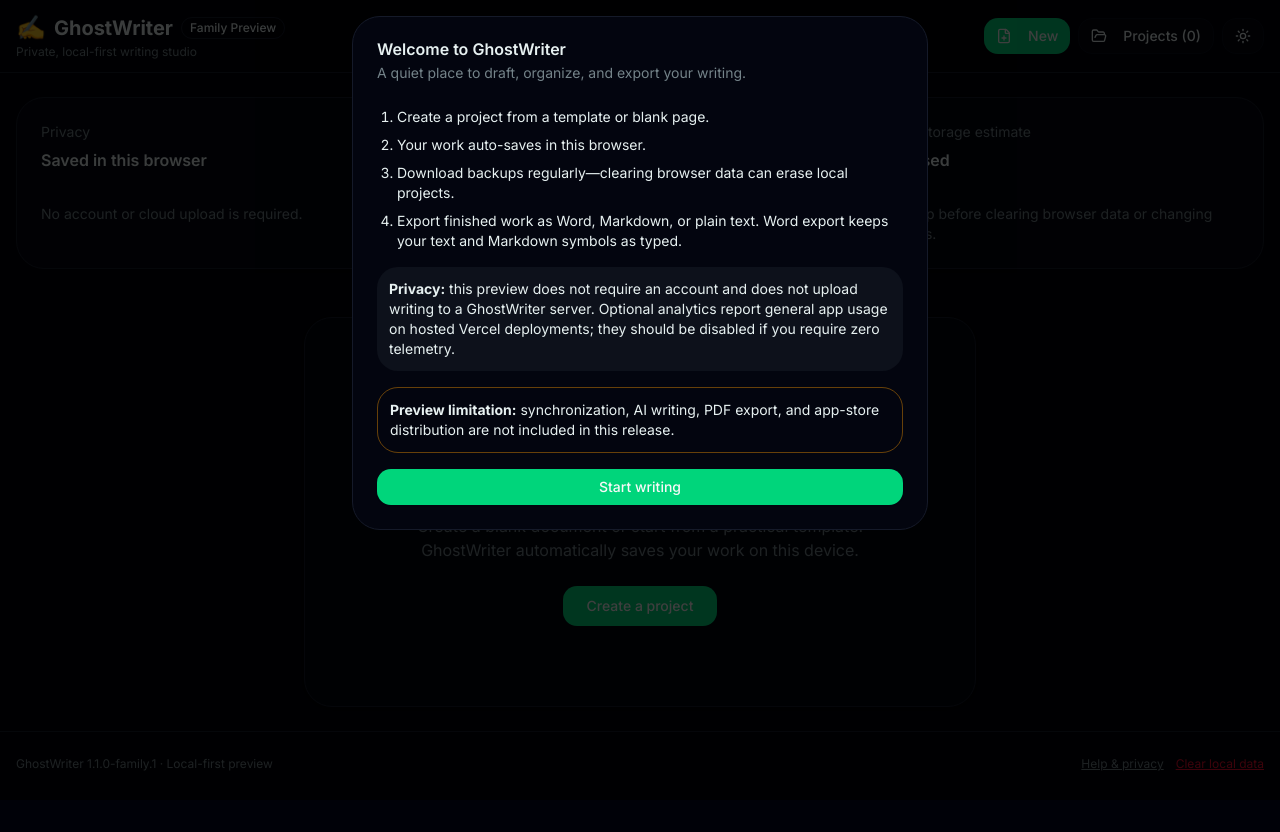
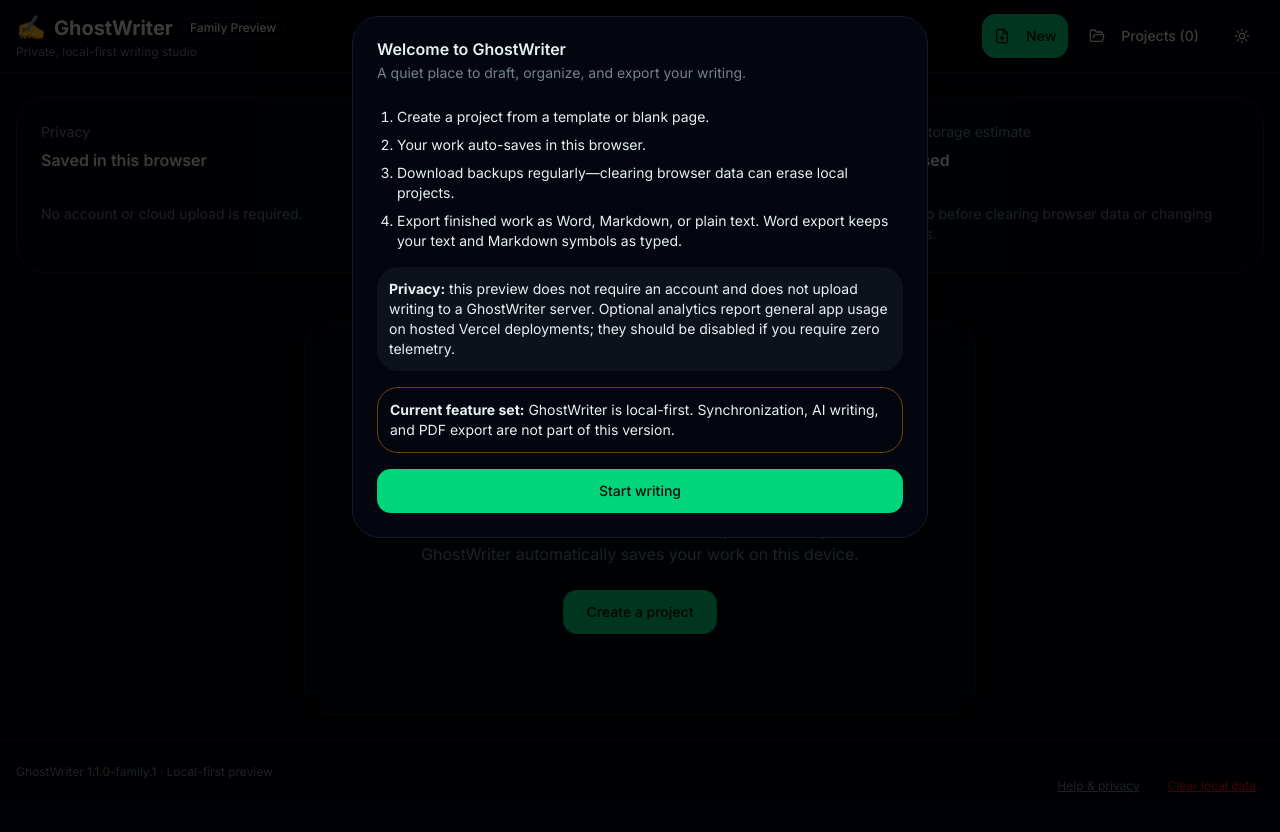
Before and after one commit to Bboy9090/GhostWriter-, a React (Vite) app: page / in a window 1280 px wide. Before the commit the page ends 800 px from the top, so only its background shows below. Built offline with nearby package versions, Linux system fonts and the light colour scheme.

Commit message:
Fix GhostWriter contrast and touch ergonomics
* fix(a11y): use dark text on neon primary

* fix(a11y): use dark text on neon primary

* fix(ux): enlarge controls and remove preview-only store copy

```diff
--- a/src/App.tsx
+++ b/src/App.tsx
@@ -225,9 +225,9 @@ export default function App() {
             <p className="text-xs text-muted-foreground">Private, local-first writing studio</p>
           </div>
           <div className="flex flex-wrap gap-2">
-            <Button onClick={() => setShowTemplates(true)}><FilePlus className="mr-2 h-4 w-4" />New</Button>
-            <Button variant="outline" onClick={() => setShowProjects(true)}><FolderOpen className="mr-2 h-4 w-4" />Projects ({projects.length})</Button>
-            <Button variant="outline" onClick={() => setDark(value => !value)} aria-label="Toggle color theme">
+            <Button className="min-h-11" onClick={() => setShowTemplates(true)}><FilePlus className="mr-2 h-4 w-4" />New</Button>
+            <Button className="min-h-11" variant="outline" onClick={() => setShowProjects(true)}><FolderOpen className="mr-2 h-4 w-4" />Projects ({projects.length})</Button>
+            <Button className="min-h-11 min-w-11" variant="outline" onClick={() => setDark(value => !value)} aria-label="Toggle color theme">
               {dark ? <Sun className="h-4 w-4" /> : <Moon className="h-4 w-4" />}
             </Button>
           </div>
@@ -237,7 +237,7 @@ export default function App() {
       <main className="mx-auto max-w-7xl px-4 py-6">
         <section className="mb-5 grid gap-3 md:grid-cols-3">
           <Card><CardHeader className="pb-2"><CardDescription>Privacy</CardDescription><CardTitle className="text-base">Saved in this browser</CardTitle></CardHeader><CardContent className="text-sm text-muted-foreground">No account or cloud upload is required.</CardContent></Card>
-          <Card><CardHeader className="pb-2"><CardDescription>Recovery</CardDescription><CardTitle className="text-base">Portable backups</CardTitle></CardHeader><CardContent className="flex gap-2"><Button size="sm" variant="outline" onClick={exportBackup} disabled={!projects.length}><HardDriveDownload className="mr-2 h-4 w-4" />Backup</Button><Button size="sm" variant="outline" onClick={() => importRef.current?.click()}><Upload className="mr-2 h-4 w-4" />Restore</Button><input ref={importRef} className="hidden" type="file" accept="application/json,.json" onChange={restoreBackup} /></CardContent></Card>
+          <Card><CardHeader className="pb-2"><CardDescription>Recovery</CardDescription><CardTitle className="text-base">Portable backups</CardTitle></CardHeader><CardContent className="flex gap-2"><Button className="min-h-11" size="sm" variant="outline" onClick={exportBackup} disabled={!projects.length}><HardDriveDownload className="mr-2 h-4 w-4" />Backup</Button><Button className="min-h-11" size="sm" variant="outline" onClick={() => importRef.current?.click()}><Upload className="mr-2 h-4 w-4" />Restore</Button><input ref={importRef} className="hidden" type="file" accept="application/json,.json" onChange={restoreBackup} /></CardContent></Card>
           <Card><CardHeader className="pb-2"><CardDescription>Local storage estimate</CardDescription><CardTitle className="text-base">{Math.round(storage.percentage)}% used</CardTitle></CardHeader><CardContent className="text-sm text-muted-foreground">Back up before clearing browser data or changing devices.</CardContent></Card>
         </section>
 
@@ -265,20 +265,20 @@ export default function App() {
             />
           </section>
         ) : (
-          <Card className="mx-auto mt-12 max-w-2xl"><CardContent className="py-14 text-center"><div className="mb-4 text-6xl">✍️</div><h2 className="text-2xl font-bold">Your words stay yours</h2><p className="mx-auto mt-2 max-w-lg text-muted-foreground">Create a blank document or start from a practical template. GhostWriter automatically saves your work on this device.</p><div className="mt-6 flex justify-center gap-3"><Button size="lg" onClick={() => setShowTemplates(true)}>Create a project</Button>{projects.length > 0 && <Button size="lg" variant="outline" onClick={() => setShowProjects(true)}>Open a project</Button>}</div></CardContent></Card>
+          <Card className="mx-auto mt-12 max-w-2xl"><CardContent className="py-14 text-center"><div className="mb-4 text-6xl">✍️</div><h2 className="text-2xl font-bold">Your words stay yours</h2><p className="mx-auto mt-2 max-w-lg text-muted-foreground">Create a blank document or start from a practical template. GhostWriter automatically saves your work on this device.</p><div className="mt-6 flex justify-center gap-3"><Button className="min-h-11" size="lg" onClick={() => setShowTemplates(true)}>Create a project</Button>{projects.length > 0 && <Button className="min-h-11" size="lg" variant="outline" onClick={() => setShowProjects(true)}>Open a project</Button>}</div></CardContent></Card>
         )}
       </main>
 
       <footer className="mx-auto flex max-w-7xl flex-wrap justify-between gap-3 border-t border-border px-4 py-6 text-xs text-muted-foreground">
         <span>GhostWriter {APP_VERSION} · Local-first preview</span>
-        <div className="flex gap-3"><button className="underline" onClick={() => setShowOnboarding(true)}>Help & privacy</button><button className="text-destructive underline" onClick={wipeAll}>Clear local data</button></div>
+        <div className="flex gap-3"><button className="min-h-11 px-2 underline" onClick={() => setShowOnboarding(true)}>Help & privacy</button><button className="min-h-11 px-2 text-destructive underline" onClick={wipeAll}>Clear local data</button></div>
       </footer>
 
       {showTemplates && <div className="fixed inset-0 z-40 overflow-y-auto bg-black/70 p-4" role="dialog" aria-modal="true" aria-label="Choose a template"><Card className="mx-auto max-w-2xl"><CardHeader><CardTitle>Choose a starting point</CardTitle><CardDescription>Every project can be changed freely after creation.</CardDescription></CardHeader><CardContent className="grid gap-3 sm:grid-cols-2">{TEMPLATES.map(template => <button key={template.id} className="rounded-xl border border-border p-4 text-left hover:bg-muted" onClick={() => beginProject(template)}><span className="text-2xl">{template.icon}</span><strong className="mt-2 block">{template.name}</strong><span className="text-sm text-muted-foreground">{template.description}</span></button>)}<Button className="sm:col-span-2" variant="outline" onClick={() => setShowTemplates(false)}>Cancel</Button></CardContent></Card></div>}
 
       {showProjects && <div className="fixed inset-0 z-40 overflow-y-auto bg-black/70 p-4" role="dialog" aria-modal="true" aria-label="Projects"><Card className="mx-auto max-w-2xl"><CardHeader><CardTitle>Your projects</CardTitle><CardDescription>Stored only in this browser unless you export a backup.</CardDescription></CardHeader><CardContent><div className="relative mb-4"><Search className="absolute left-3 top-3 h-4 w-4 text-muted-foreground" /><Input className="pl-9" placeholder="Search project titles" value={query} onChange={event => setQuery(event.target.value)} /></div><div className="max-h-[55vh] space-y-2 overflow-y-auto">{filteredProjects.map(project => <div key={project.id} className="flex items-center gap-2 rounded-lg border border-border p-3"><button className="flex-1 text-left" onClick={() => openProject(project.id)}><strong className="block">{project.title}</strong><span className="text-xs text-muted-foreground">{project.wordCount} words · {new Date(project.modified).toLocaleString()}</span></button><Button size="sm" variant="ghost" aria-label={`Delete ${project.title}`} onClick={() => removeProject(project.id)}><Trash2 className="h-4 w-4 text-destructive" /></Button></div>)}{filteredProjects.length === 0 && <p className="py-8 text-center text-muted-foreground">No matching projects.</p>}</div><Button className="mt-4 w-full" variant="outline" onClick={() => setShowProjects(false)}>Close</Button></CardContent></Card></div>}
 
-      {showOnboarding && <div className="fixed inset-0 z-50 overflow-y-auto bg-black/75 p-4" role="dialog" aria-modal="true" aria-label="Welcome to GhostWriter"><Card className="mx-auto max-w-xl"><CardHeader><CardTitle>Welcome to GhostWriter</CardTitle><CardDescription>A quiet place to draft, organize, and export your writing.</CardDescription></CardHeader><CardContent className="space-y-4 text-sm"><ol className="list-decimal space-y-2 pl-5"><li>Create a project from a template or blank page.</li><li>Your work auto-saves in this browser.</li><li>Download backups regularly—clearing browser data can erase local projects.</li><li>Export finished work as Word, Markdown, or plain text. Word export keeps your text and Markdown symbols as typed.</li></ol><div className="rounded-lg bg-muted p-3"><strong>Privacy:</strong> this preview does not require an account and does not upload writing to a GhostWriter server. Optional analytics report general app usage on hosted Vercel deployments; they should be disabled if you require zero telemetry.</div><div className="rounded-lg border border-amber-500/40 p-3"><strong>Preview limitation:</strong> synchronization, AI writing, PDF export, and app-store distribution are not included in this release.</div><Button className="w-full" onClick={() => { localStorage.setItem(ONBOARDING_KEY, 'true'); setShowOnboarding(false) }}>Start writing</Button></CardContent></Card></div>}
+      {showOnboarding && <div className="fixed inset-0 z-50 overflow-y-auto bg-black/75 p-4" role="dialog" aria-modal="true" aria-label="Welcome to GhostWriter"><Card className="mx-auto max-w-xl"><CardHeader><CardTitle>Welcome to GhostWriter</CardTitle><CardDescription>A quiet place to draft, organize, and export your writing.</CardDescription></CardHeader><CardContent className="space-y-4 text-sm"><ol className="list-decimal space-y-2 pl-5"><li>Create a project from a template or blank page.</li><li>Your work auto-saves in this browser.</li><li>Download backups regularly—clearing browser data can erase local projects.</li><li>Export finished work as Word, Markdown, or plain text. Word export keeps your text and Markdown symbols as typed.</li></ol><div className="rounded-lg bg-muted p-3"><strong>Privacy:</strong> this preview does not require an account and does not upload writing to a GhostWriter server. Optional analytics report general app usage on hosted Vercel deployments; they should be disabled if you require zero telemetry.</div><div className="rounded-lg border border-amber-500/40 p-3"><strong>Current feature set:</strong> GhostWriter is local-first. Synchronization, AI writing, and PDF export are not part of this version.</div><Button className="min-h-11 w-full" onClick={() => { localStorage.setItem(ONBOARDING_KEY, 'true'); setShowOnboarding(false) }}>Start writing</Button></CardContent></Card></div>}
     </div>
   )
 }
--- a/src/index.css
+++ b/src/index.css
@@ -17,7 +17,7 @@
   --popover-foreground: oklch(0.95 0.01 200);
 
   --primary: oklch(0.75 0.22 160);
-  --primary-foreground: oklch(0.98 0 0);
+  --primary-foreground: oklch(0.14 0.02 200);
   --secondary: oklch(0.18 0.04 280);
   --secondary-foreground: oklch(0.9 0.01 200);
   --muted: oklch(0.18 0.02 265);
--- a/src/main.css
+++ b/src/main.css
@@ -42,7 +42,7 @@
   --popover-foreground: oklch(0.16 0.02 200);
   /* Primary - Neon Green */
   --primary: oklch(0.72 0.22 150);
-  --primary-foreground: oklch(0.98 0 0);
+  --primary-foreground: oklch(0.14 0.02 200);
   --secondary: oklch(0.96 0.02 190);
   --secondary-foreground: oklch(0.22 0.02 200);
   --muted: oklch(0.95 0.01 200);
@@ -88,7 +88,7 @@
   --popover-foreground: oklch(0.95 0.01 190);
   /* Primary - Neon Green */
   --primary: oklch(0.75 0.22 150);
-  --primary-foreground: oklch(0.98 0 0);
+  --primary-foreground: oklch(0.14 0.02 200);
   --secondary: oklch(0.20 0.02 210);
   --secondary-foreground: oklch(0.90 0.01 190);
   --muted: oklch(0.20 0.02 210);
```
